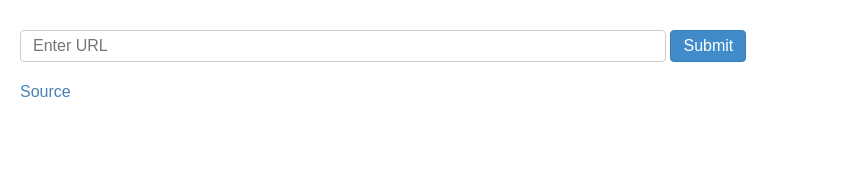
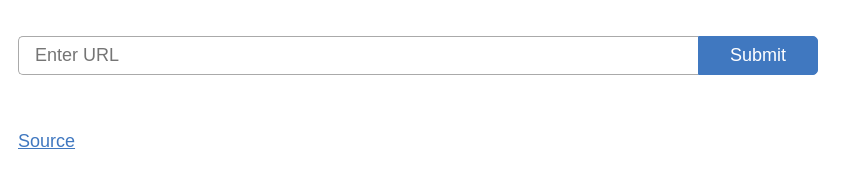
Before and after one commit to ilokhov/sentiment-analyser, a plain HTML site: page index.html in a window 1280 px wide. Shown: the whole page, without its empty margins (0-863 px from the left). Drawn offline with Linux system fonts and the light colour scheme.

Commit message:
update css and layout

```diff
--- a/css/style.css
+++ b/css/style.css
@@ -1,8 +1,13 @@
+html {
+	box-sizing: border-box;
+}
+*, *:before, *:after {
+	box-sizing: inherit;
+}
 html, body, div, span, iframe,
 h1, h2, h3, h4, h5, h6,
 p, a, img, ol, ul, li,
-form, label,
-table, tbody, thead, tr, th, td {
+form, label {
 	margin: 0;
 	padding: 0;
 	border: 0;
@@ -13,71 +18,63 @@ table, tbody, thead, tr, th, td {
 body {
 	line-height: 1;
 	font-family: sans-serif;
-    color: #000;
-    font-size: 16px;
+	font-size: 18px;
 }
-ol, ul {
+ul {
 	list-style: none;
 }
 a {
-	color: #4682B4;
+	color: #4078c0;
+	text-decoration: underline;
+}
+a:hover {
 	text-decoration: none;
 }
-a:hover {
-	text-decoration: underline;
-}
 .main {
-	line-height: 1.2em;
-	padding: 30px 20px
+	line-height: 1.35;
+	margin: 2em 1em;
+	width: 800px;
 }
 .main .inner {
 	font-family: monospace, sans-serif;
 }
 .heading {
-	font-size: 18px;
-	font-weight: bold;
+	font-weight: 700;
+	margin-bottom: 1em;
+}
+.heading-2 {
+	margin-top: 3em;
 }
 .input-field,
 .submit-button {
-	padding: 6px 12px;
-	border: 1px solid #ccc;
-	border-radius: 4px;
-	font-size: 16px;
+	padding: 8px 16px;
+	border: 1px solid #aaa;
+	font-size: 18px;
+	-webkit-appearance: none;
 }
 .input-field {
-	width: 50%;
-	color: #555;
+	width: 85%;
+	color: #222;
+	float: left;
+	border-radius: 5px 0 0 5px;
+	border-right: 0;
+}
+.input-field:hover {
+	border-color: #4078c0;
 }
 .submit-button {
+	width: 15%;
 	color: #fff;
-	background-color: #428bca;
-	border-color: #357ebd;
+	background-color: #4078c0;
+	border-color: #4078c0;
+	cursor: pointer;
+	border-radius: 0 5px 5px 0;
 }
 .submit-button:hover {
-	background-color: #3071a9;
-	border-color: #285e8e;
-	cursor: pointer;
-}
-.source {
-	display: inline-block;
-	margin-top: 20px;
+	background-color: #fff;
+	color: #4078c0;
 }
 
-@media all and (max-width: 1023px) {
-/*  html,
-  body {
-  	height: auto;
+.footer {
+	margin-top: 3em;
 }
-  .main {
-  	width: auto;
-  	margin: 20px;
-  }
-  form {
-  	width: 100%;
-  	margin-top: 20px;
-  }
-  .input-field {
-  	width: 50%;
-  }*/
-
-}
--- a/index.html
+++ b/index.html
@@ -4,21 +4,18 @@
 	<meta charset="utf-8">
 	<meta http-equiv="X-UA-Compatible" content="IE=edge">
 	<title>Sentiment analyser</title>
-        <meta name="description" content="">
 	<meta name="viewport" content="width=device-width, initial-scale=1">
-
 	<link rel="stylesheet" href="css/style.css">
 </head>
 <body class="front">
-
 	<div class="main">
 		<form name="main_form" action="/submit" method="post">
 			<input class="input-field" type="url" name="url" placeholder="Enter URL" />
 			<input class="submit-button" type="submit" value="Submit">
 		</form>
-
+		<div class="footer">
 			<a href="https://github.com/ilokhov/sentiment-analyser" class="source">Source</a>
 		</div>
-
+	</div>
 </body>
 </html>
```
Also changed, not shown: error.html (+7 -9 lines), results.html (+7 -9 lines), 3 other files. Lines whose indentation alone changed are shown as unchanged.
